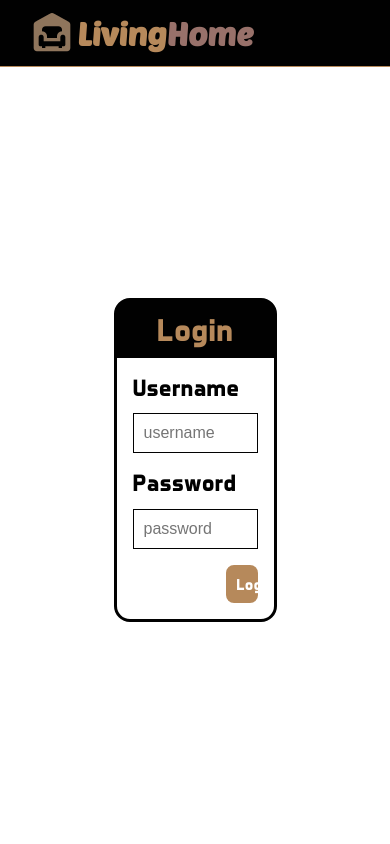
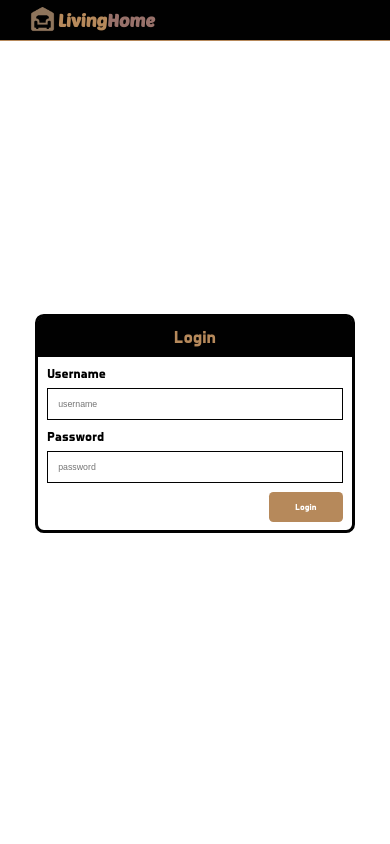
Before and after one commit to Anomali99/LivingHom, a Flask app: page /admin in a window 390 px wide. Run offline with Flask 3, Linux system fonts and the light colour scheme.

Commit message:
menyesuikan layout web pada perangkat mobile

```diff
--- a/app.py
+++ b/app.py
@@ -1,4 +1,4 @@
-from app.app import app
+from app.manage import app
 
 if __name__ == "__main__":
     app.run(host='0.0.0.0', port=5127, debug=True)
--- a/app/__init__.py
+++ b/app/__init__.py
@@ -2,4 +2,4 @@ from . import models
 from . import api
 from . import view
 from . import config
-from . import app
+from . import manage
--- a/app/static/css/admin.css
+++ b/app/static/css/admin.css
@@ -57,3 +57,17 @@ button {
   font-size: 1rem;
   border-radius: 0.5rem;
 }
+
+/* Tablet */
+@media (max-width: 768px) {
+  .login .container {
+    width: 70%;
+  }
+}
+
+/* Mobile */
+@media (max-width: 450px) {
+  .login .container {
+    width: 90%;
+  }
+}
--- a/app/static/css/base.css
+++ b/app/static/css/base.css
@@ -59,3 +59,32 @@
 .navbar .navbar-logo span {
   color: var(--text);
 }
+
+/* Laptop */
+@media (max-width: 1366px) {
+  html {
+    font-size: 75%;
+  }
+}
+
+/* Tablet */
+@media (max-width: 768px) {
+  html {
+    font-size: 62.5%;
+  }
+  .navbar div img {
+    width: 4rem;
+    height: auto;
+  }
+}
+
+/* Mobile */
+@media (max-width: 450px) {
+  html {
+    font-size: 55%;
+  }
+  .navbar div img {
+    width: 3.5rem;
+    height: auto;
+  }
+}
```
Also changed, not shown: app/static/css/monitoring.css (+50 -19 lines), app/static/css/product.css (+16 -0 lines), app/templates/monitoring.html (+9 -4 lines), README.md, app/manage.py (renamed from app/app.py), app/static/asset/img/chart/fb_chart.png, app/static/asset/img/chart/ig_chart.png, app/static/asset/img/chart/web_chart.png.
